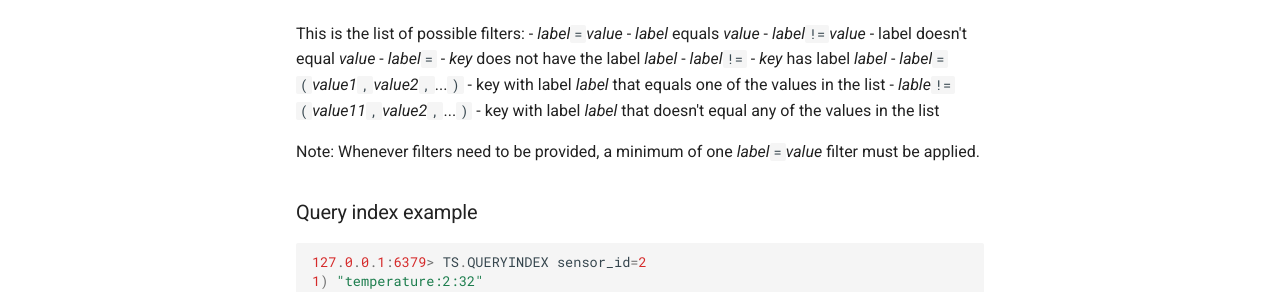
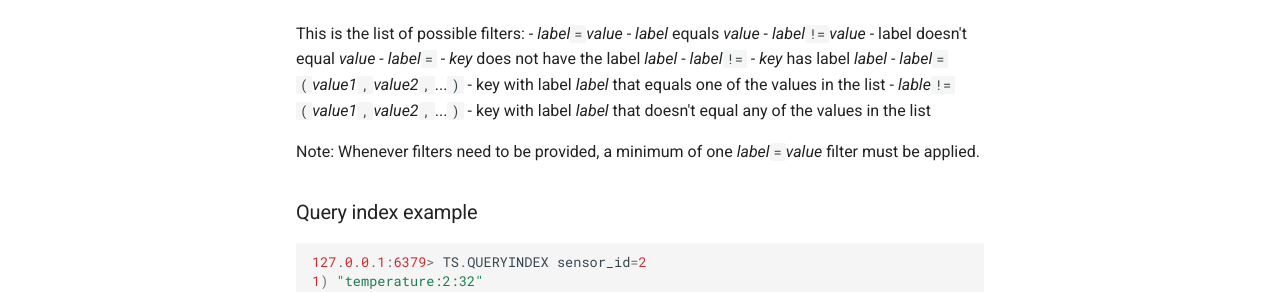
Before and after one commit to RedisTimeSeries/RedisTimeSeries, an MkDocs documentation site: the page built from docs/commands/ts.queryindex.md, in a window 1280 px wide. Shown: the part 344-636 px from the top of the page. Built offline with MkDocs 1.6.1 and Material for MkDocs 9.7.7, drawn with Linux system fonts in a browser that asks for light colours; comment, search, counter and statistics services are not loaded.

Commit message:
Update ts.queryindex.md

```diff
--- a/docs/commands/ts.queryindex.md
+++ b/docs/commands/ts.queryindex.md
@@ -14,7 +14,7 @@ TS.QUERYINDEX filter...
   - _label_`=` - _key_ does not have the label _label_
   - _label_`!=` - _key_ has label _label_
   - _label_`=(`_value1_`,`_value2_`,`...`)` - key with label _label_ that equals one of the values in the list
-  - _lable_`!=(`_value11_`,`_value2_`,`...`)` - key with label _label_ that doesn't equal any of the values in the list
+  - _lable_`!=(`_value1_`,`_value2_`,`...`)` - key with label _label_ that doesn't equal any of the values in the list
 
   Note: Whenever filters need to be provided, a minimum of one _label_`=`_value_ filter must be applied.
 
```
